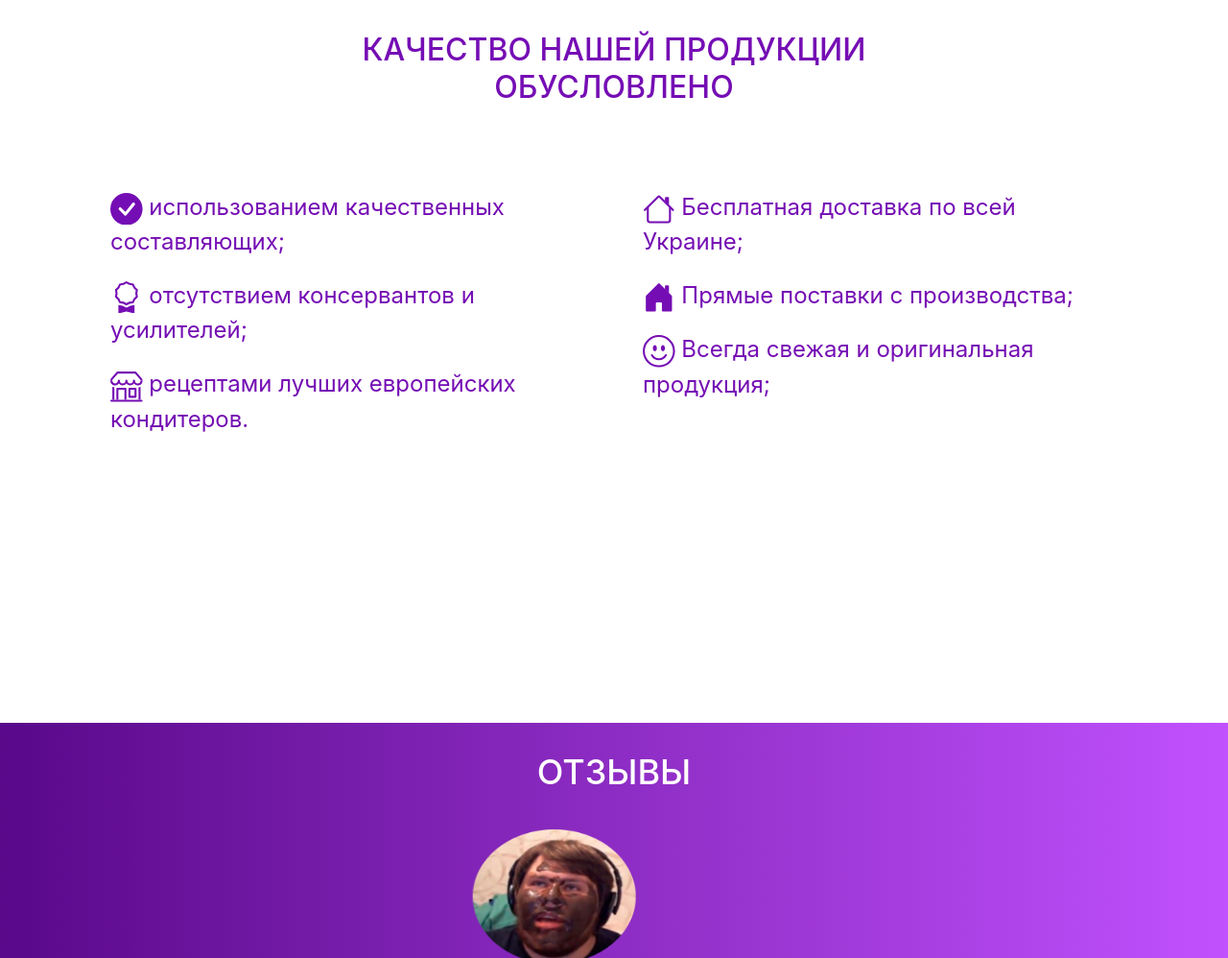
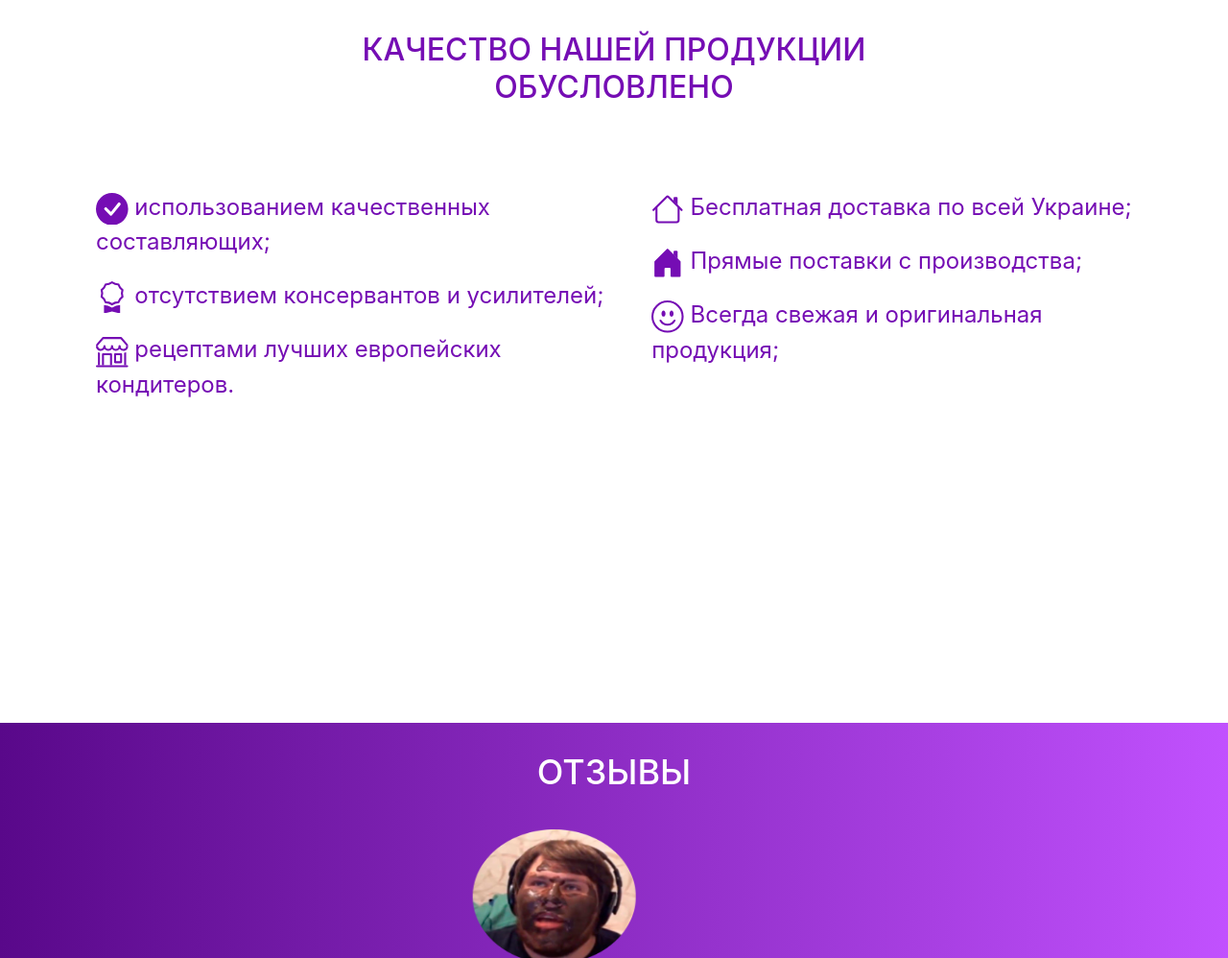
Before and after one commit to PRZVVVL/PRZVVVL.github.io, a plain HTML site: page index.html in a window 1280 px wide. Shown: the part 1646-2644 px from the top of the page at 96% size. Drawn offline with nearby package versions, Linux system fonts and the light colour scheme.

Commit message:
Update index.html

```diff
--- a/index.html
+++ b/index.html
@@ -150,7 +150,7 @@
                 <h1 class="pt-pb-30-80 text-center">Качество нашей продукции обусловлено</h1>
             </div>
             <div class="about-text d-flex justify-content-around">
-                <div class="col-lg-6">
+                <div class="col-md-4-md-3">
                     <ul>
                         <li class="pb-20"> <svg class="bi bi-check-circle-fill" width="1.4em" height="1.4em"
                                 viewBox="0 0 16 16" fill="currentColor" xmlns="http://www.w3.org/2000/svg">
@@ -176,7 +176,7 @@
                             </svg> рецептами лучших европейских кондитеров.</li>
                     </ul>
                 </div>
-                <div class="col-lg-6">
+                <div class="colcol-md-4-md-3">
                     <ul>
                         <li class="pb-20"><svg class="bi bi-house" width="1.4em" height="1.4em" viewBox="0 0 16 16"
                                 fill="currentColor" xmlns="http://www.w3.org/2000/svg">
```
